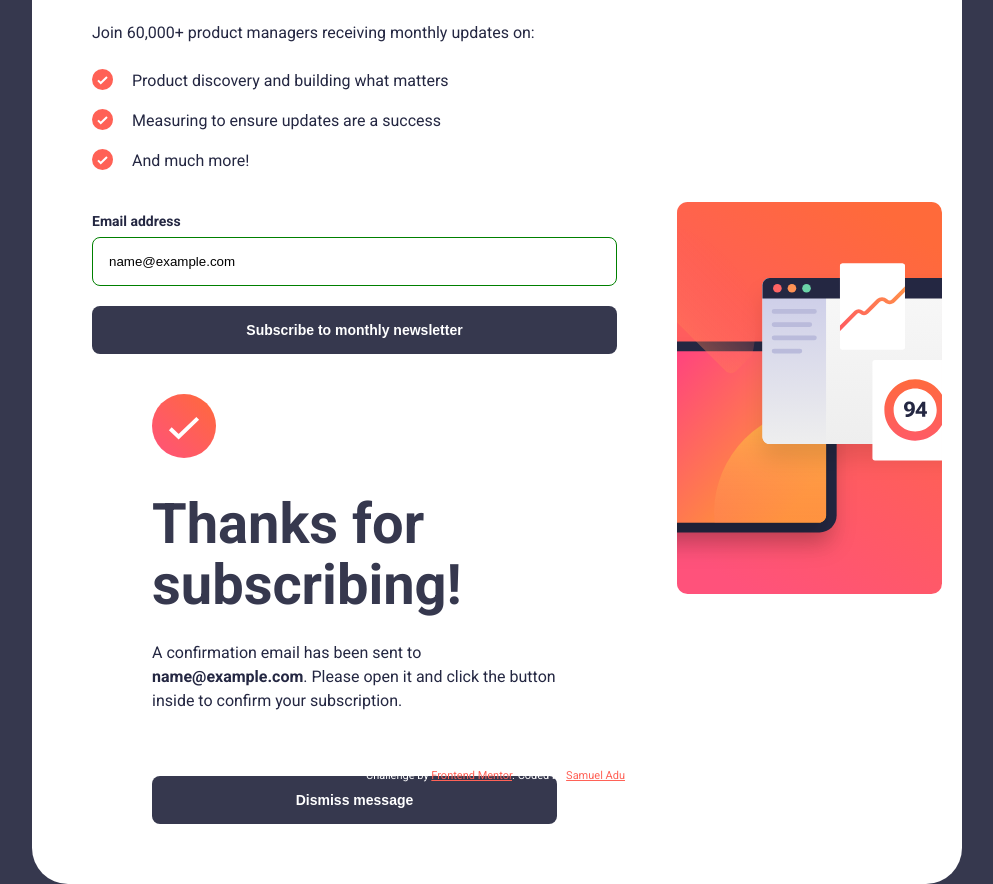
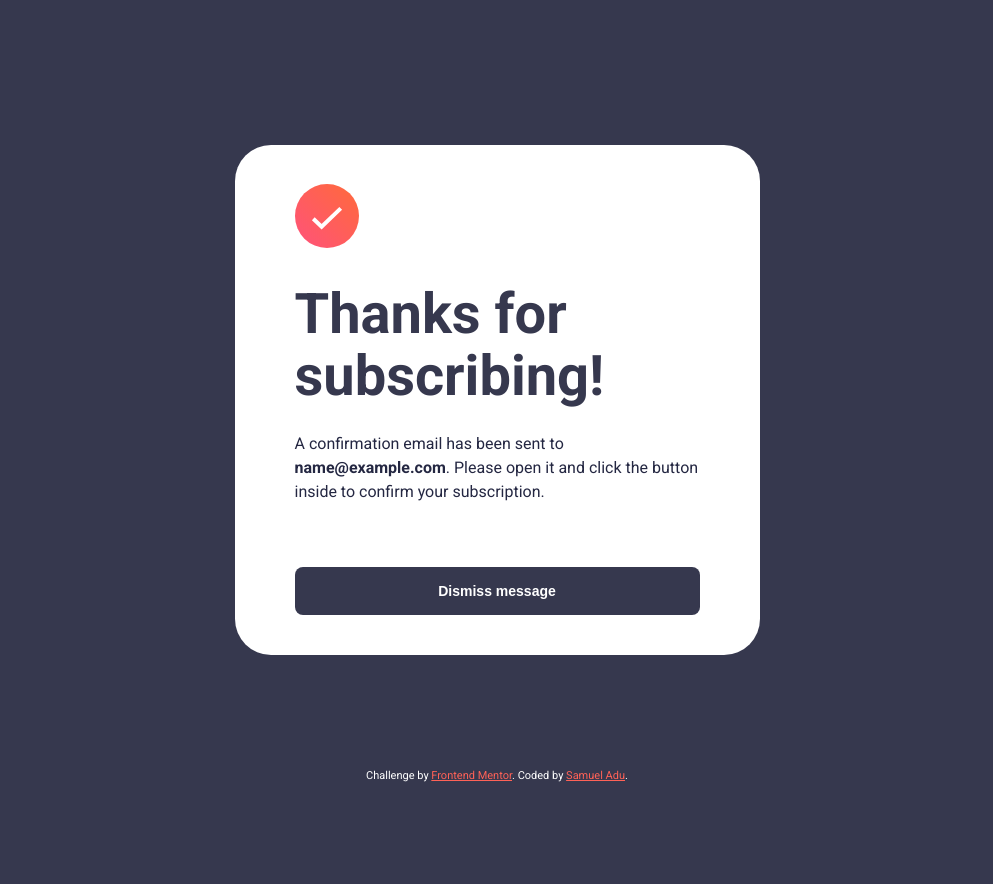
Before and after one commit to samuel-adu/newsletter-signup-form, a plain HTML site: page index.html in a window 1280 px wide. Both pictures are taken after typing "name@example.com" into the empty fields and a click on the button "Subscribe to monthly newsletter". Shown: the whole page, without its empty margins (143-1136 px from the left). After the commit the page ends 800 px from the top, so only its background shows below. Drawn offline with Linux system fonts and the light colour scheme.

Commit message:
style the success modal

```diff
--- a/style.css
+++ b/style.css
@@ -153,6 +153,22 @@ li {
   right: 0;
 }
 /* Success */
+.success-modal {
+  display: none;
+}
+
+.success-modal.show-modal {
+  background-color: var(--clr-neutral-700);
+  position: fixed;
+  top: 0;
+  left: 0;
+  width: 100%;
+  height: 100%;
+  display: flex;
+  align-items: center;
+  justify-content: center;
+}
+
 .success-page {
   background-color: var(--clr-neutral-100);
   display: flex;
```
